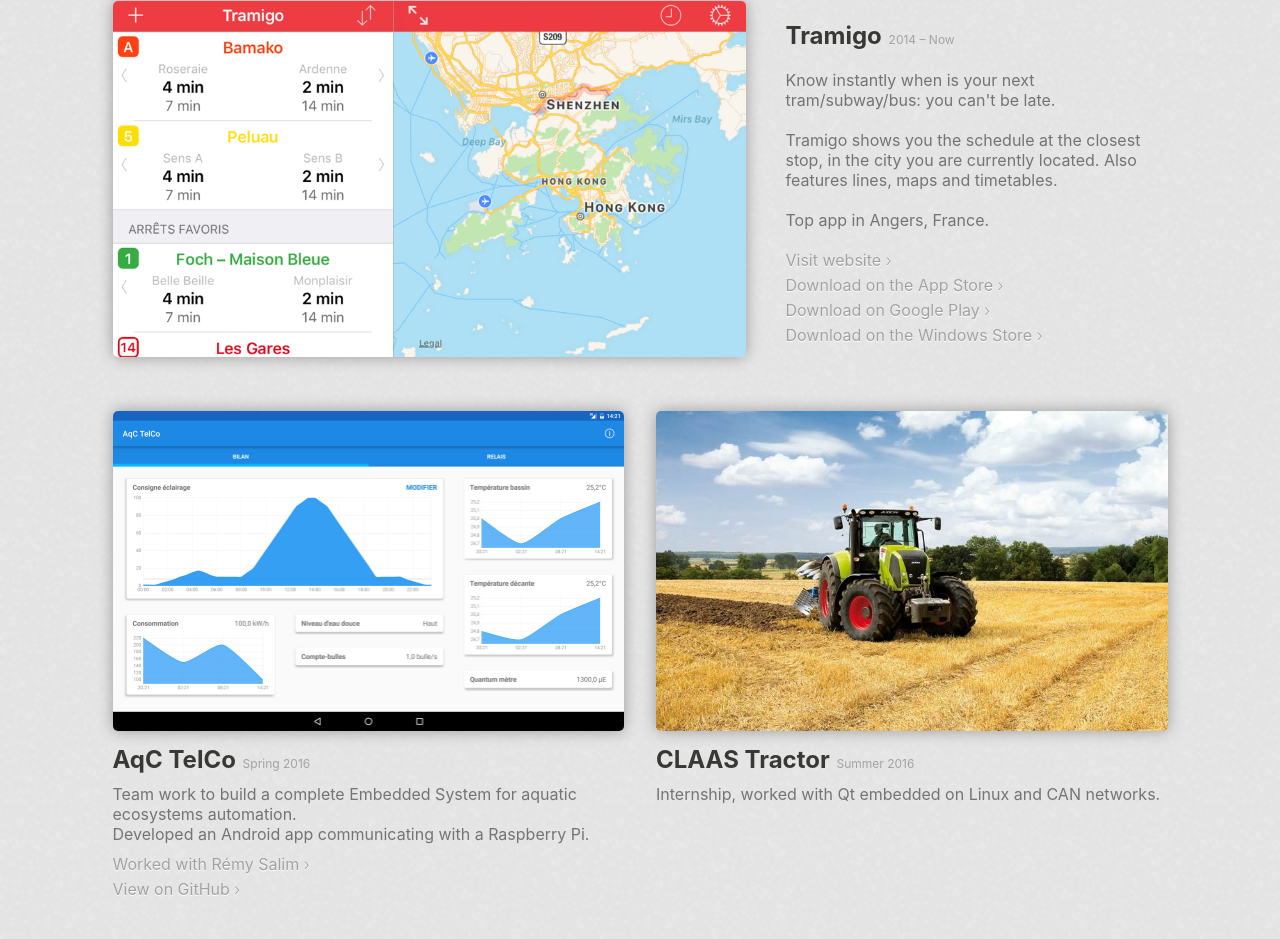
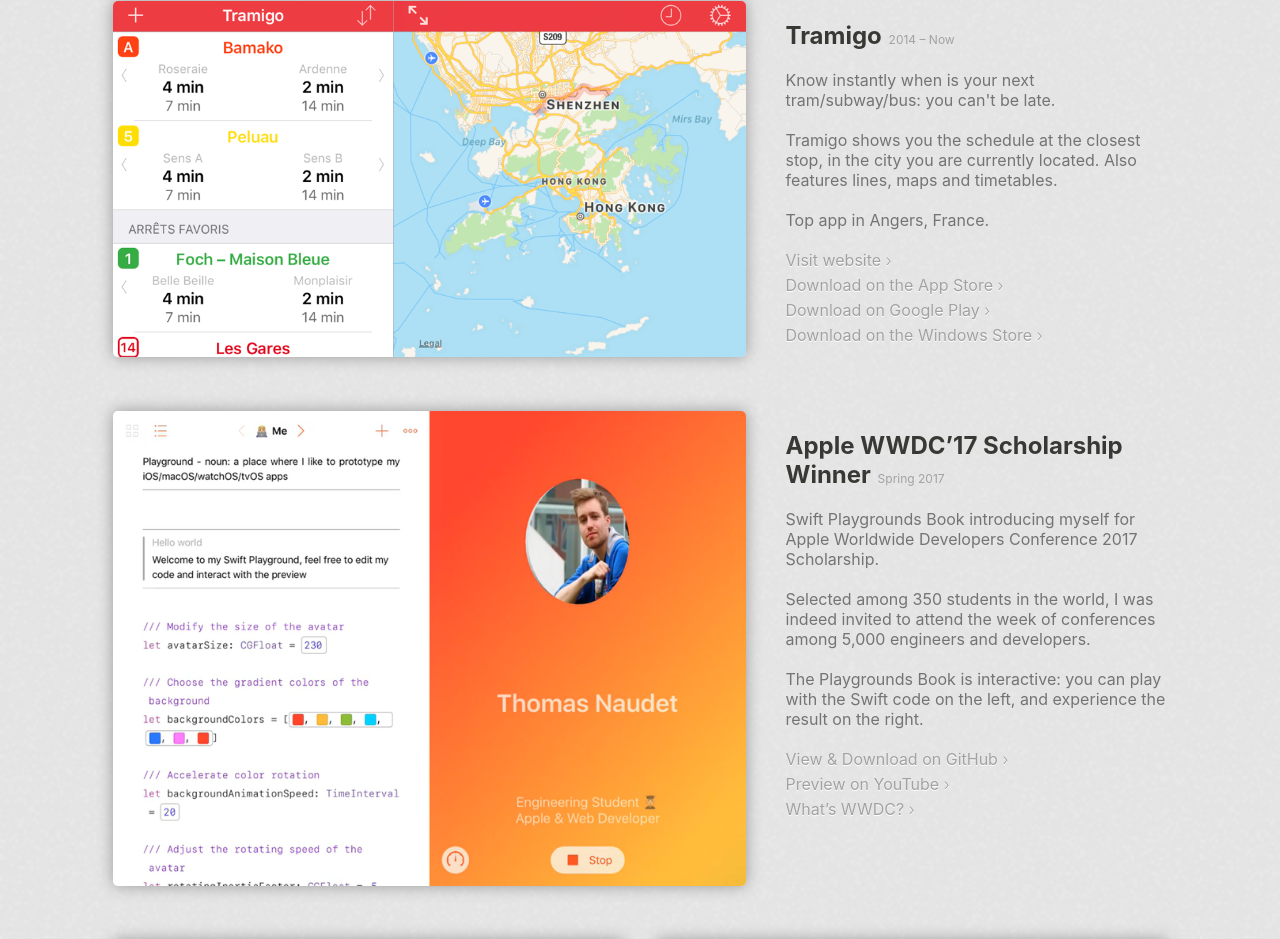
Before and after one commit to Tomn94/Personal-Website, a PHP site: page /index.php in a window 1280 px wide. Shown: the part 1111-2050 px from the top of the page. Run offline with PHP 8.4, Linux system fonts and the light colour scheme; data that the repository does not hold is empty; some web fonts are replaced.

Commit message:
+ Swift Playgrounds Book for WWDC

```diff
--- a/data.php
+++ b/data.php
@@ -83,6 +83,17 @@ $PROJECTS =
                        ["Download on the App Store", "https://itunes.apple.com/app/apple-store/id913767394?pt=104224803&ct=Site%20perso&mt=8"],
                        ["Download on Google Play", "http://tramigoapp.com"],
                        ["Download on the Windows Store", "http://tramigoapp.com"]]]
+    ],
+
+    [
+        ["title"   => "Apple WWDC’17 Scholarship Winner",
+         "id"      => "wwdc",
+         "details" => "Swift Playgrounds Book introducing myself for Apple Worldwide Developers Conference 2017 Scholarship.<br>&nbsp;</br>Selected among 350 students in the world, I was indeed invited to attend the week of conferences among 5,000 engineers and developers.<br>&nbsp;</br>The Playgrounds Book is interactive: you can play with the Swift code on the left, and experience the result on the right.",
+         "date"    => "Spring 2017",
+         "imgs"    => ["img/projects/wwdc.png"],
+         "links"   => [["View &amp; Download on GitHub", "https://github.com/Tomn94/WWDC-2017-Scholarship"],
+                       ["Preview on YouTube", "https://youtu.be/w5SfOVPmK_U"],
+                       ["What’s WWDC?", "https://wwdc.apple.com"]]]
     ],
 
     [
```
Also changed, not shown: img/projects/wwdc.png (added).
